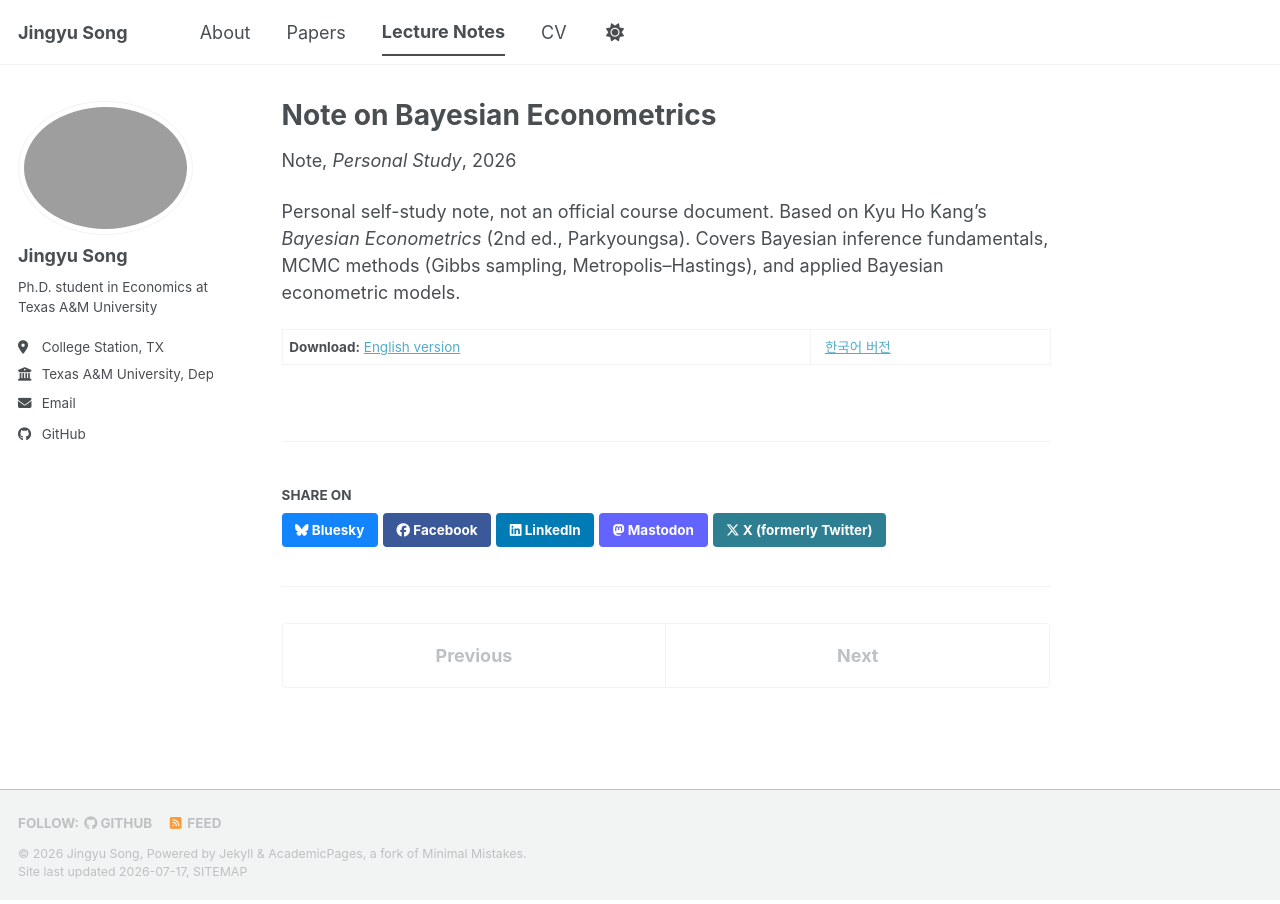
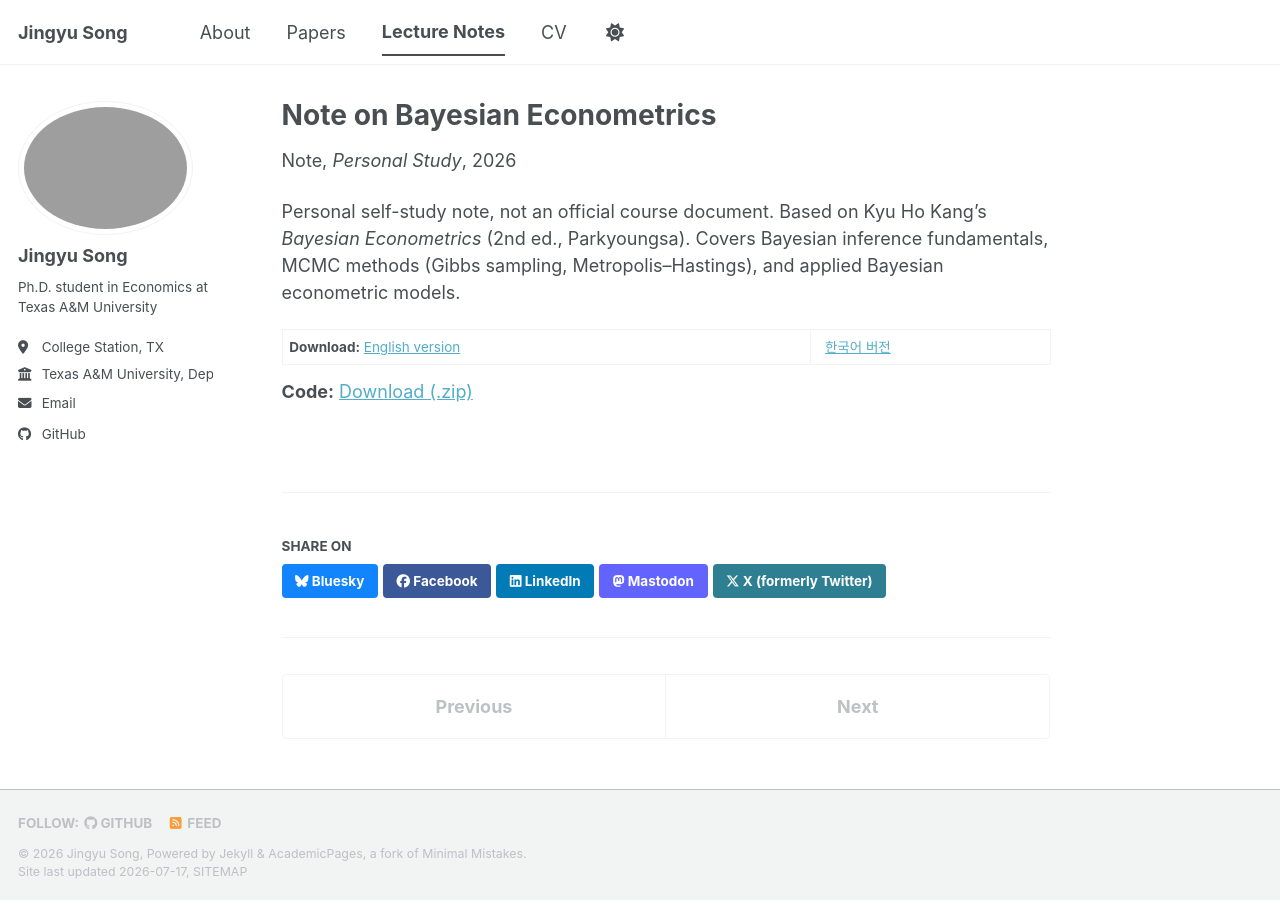
Before and after one commit to Jingyu-96/Jingyu-96.github.io, a Jekyll site: the page built from _teaching/2026-07-17-bayesian-econometrics.md, in a window 1280 px wide. Built offline with Jekyll 4.4.1, drawn with Linux system fonts in a browser that asks for light colours; a style sheet for code colours, icons or effects is not loaded.

Commit message:
Update 2026-07-17-bayesian-econometrics.md

```diff
--- a/_teaching/2026-07-17-bayesian-econometrics.md
+++ b/_teaching/2026-07-17-bayesian-econometrics.md
@@ -11,3 +11,5 @@ location: "Self-study"
 Personal self-study note, not an official course document. Based on Kyu Ho Kang's *Bayesian Econometrics* (2nd ed., Parkyoungsa). Covers Bayesian inference fundamentals, MCMC methods (Gibbs sampling, Metropolis–Hastings), and applied Bayesian econometric models.
 
 **Download:** [English version](/files/bayesian_econometrics_en.pdf) &nbsp;|&nbsp; [한국어 버전](/files/bayesian_econometrics_kr.pdf)
+
+**Code:** [Download (.zip)](/files/bayesian_econometrics_code.zip)
```
